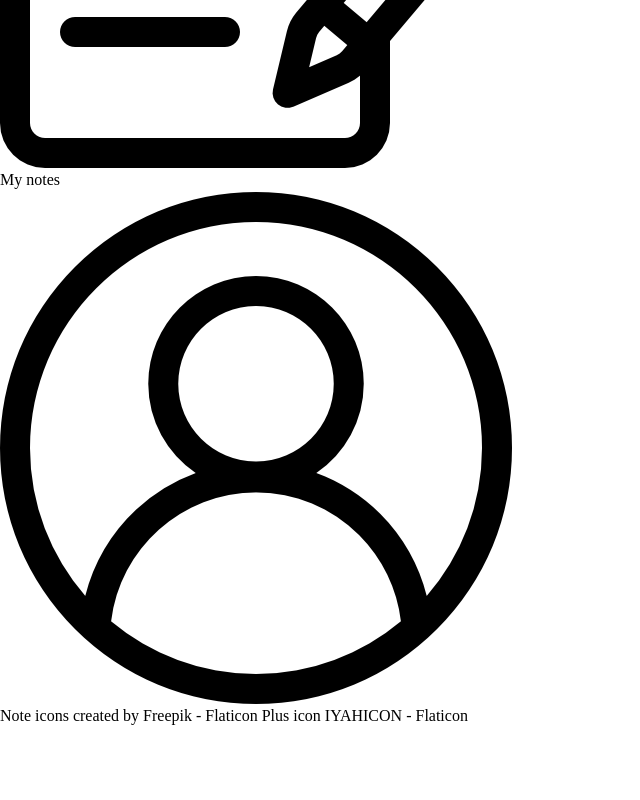
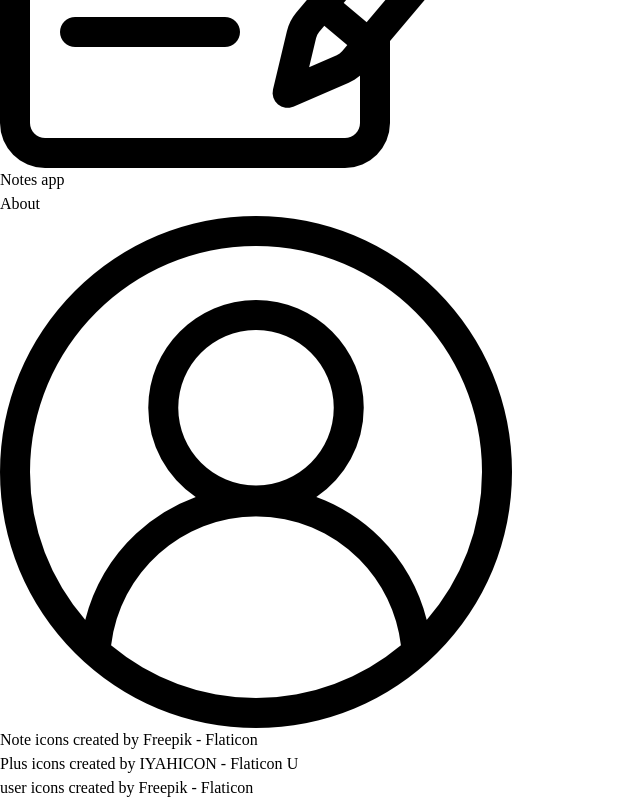
Before and after one commit to UtopiOne/my-notes-app-old, a SvelteKit app: page /about in a window 1280 px wide. Shown: the part 344-1144 px from the top of the page, without its empty margins (0-640 px from the left). Before the commit the page ends 1072 px from the top, so only its background shows below. Built offline with nearby package versions, Linux system fonts and the light colour scheme.

Commit message:
Minor QOL changes

```diff
--- a/src/lib/AddCard.svelte
+++ b/src/lib/AddCard.svelte
@@ -5,10 +5,10 @@
 
 <button
 	on:click
-	class="flex justify-center h-[300px] w-[200px] rounded-lg border-black border-dotted border-2 hover:scale-105 transition ease-in-out"
-	in:fly={{ y: 100, duration: 100 }}
+	class="flex justify-center h-[300px] w-[200px] rounded-lg border-slate-500 border-dashed border-2 hover:scale-105 transition ease-in-out"
+	in:fly={{ y: 10, duration: 100 }}
 >
-	<img src={plus} alt="plus sign (press to add note)" class="h-12 w-12 self-center opacity-80" />
+	<img src={plus} alt="plus sign (press to add note)" class="h-12 w-12 self-center opacity-50" />
 </button>
 
 <slot />
--- a/src/lib/Header.svelte
+++ b/src/lib/Header.svelte
@@ -4,13 +4,15 @@
 </script>
 
 <header
-	class="w-screen flex justify-between shadow-lg px-2 md:px-0 text-lg bg-white/50 sticky top-0 backdrop-blur-sm transition-transform ease-in"
+	class="w-screen flex justify-between shadow-lg px-2 md:px-0 text-lg bg-white/1 sticky top-0 backdrop-blur-sm transition-transform ease-in"
 	class:translate-y-full={false}
 >
 	<div class="inline-flex m-1.5 ml-4">
 		<img src={logo} class="w-12 h-12 mr-1" alt="notes logo" />
-		<p class="m-3 ">My notes</p>
+		<a class="m-3" href="/">Notes app</a>
 	</div>
+
+	<a class="mt-5" href="about">About</a>
 
 	<div class="m-1.5 mr-4">
 		<img src={user} class="w-12 h-12" alt="your profile pic" />
--- a/src/lib/Note.svelte
+++ b/src/lib/Note.svelte
@@ -1,5 +1,5 @@
 <script>
-	import { fade, fly } from 'svelte/transition';
+	import { fly } from 'svelte/transition';
 </script>
 
 <div
--- a/src/routes/+page.svelte
+++ b/src/routes/+page.svelte
@@ -1,4 +1,6 @@
 <script lang="ts">
+	// @ts-nocheck
+
 	import AddCard from '$lib/AddCard.svelte';
 	import Note from '$lib/Note.svelte';
 	import notesStore from '../stores/stores.js';
@@ -18,9 +20,8 @@
 </script>
 
 <div class="m-10 grid grid-cols-8 gap-10">
-	<AddCard on:click={handleNoteAddition} />
-
 	{#each notes as note, i}
 		<Note />
 	{/each}
+	<AddCard on:click={handleNoteAddition} />
 </div>
--- a/src/routes/about/+page.svelte
+++ b/src/routes/about/+page.svelte
@@ -1,7 +1,17 @@
-<a href="https://www.flaticon.com/free-icons/note" title="note icons"
-	>Note icons created by Freepik - Flaticon</a
->
+<script>
+	import { fly } from 'svelte/transition';
+</script>
 
-<a href="https://www.flaticon.com/ru/free-icons/" title="плюс иконки"
-	>Plus icon IYAHICON - Flaticon</a
->
+<div class="m-5" in:fly={{ y: 100, duration: 100 }} out:fly={{ y: 100, duration: 100 }}>
+	<a href="https://www.flaticon.com/free-icons/note" title="note icons"
+		>Note icons created by Freepik - Flaticon</a
+	>
+
+	<a href="https://www.flaticon.com/ru/free-icons/" title="plus icons"
+		><br />Plus icons created by IYAHICON - Flaticon</a
+	>
+
+	<a href="https://www.flaticon.com/free-icons/user" title="user icons"
+		>U<br />user icons created by Freepik - Flaticon</a
+	>
+</div>
```
